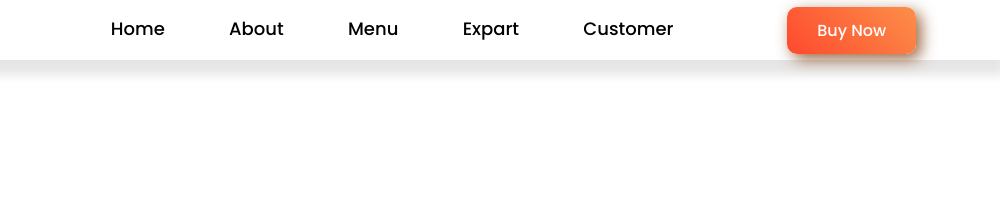
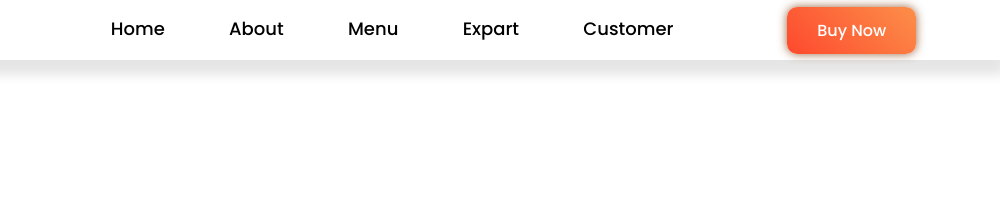
Before and after one commit to MdBayazid-star/Dasi-Food, a plain HTML site: page index.html in a window 1280 px wide. Shown: the top 207 px of the page, 280-1280 px from the left. Drawn offline with Linux system fonts and the light colour scheme.

Commit message:
shadow caraction

```diff
--- a/style.css
+++ b/style.css
@@ -63,7 +63,7 @@
     font-weight: 500;
     border-radius: 10px;
     transition: 0.5s;
-    box-shadow: 5px 5px 15px rgba(128, 60, 14, 0.795);
+    box-shadow: 0px 0px 10px rgba(128, 60, 14, 0.795);
 }
 .button:hover {
     background: linear-gradient(45deg,#FC8F49,#FE492E);
```
